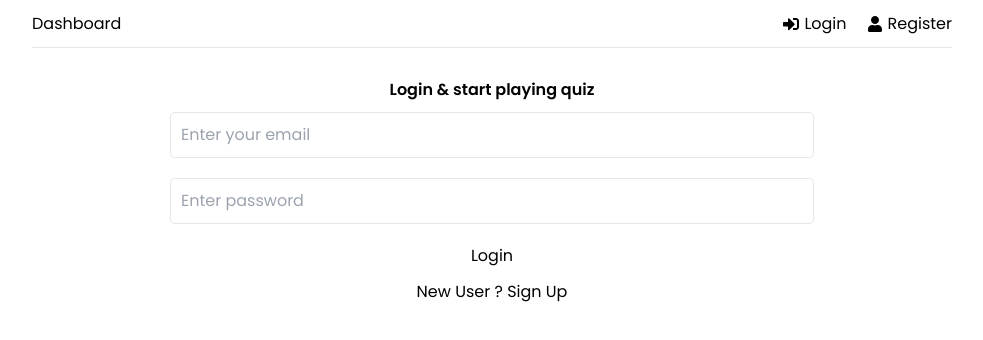
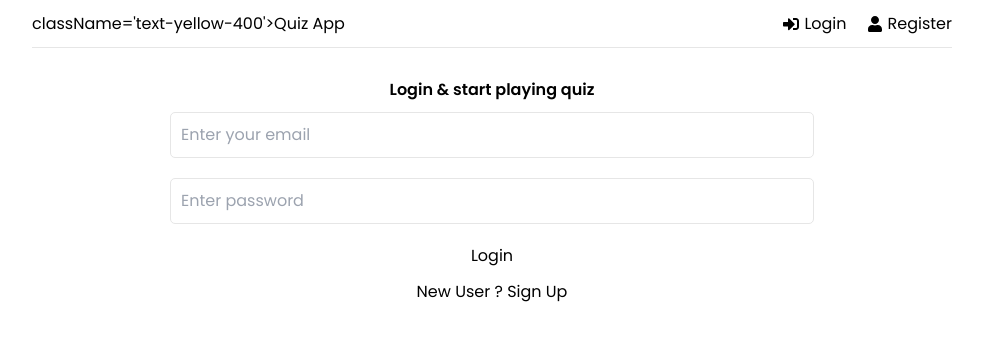
Before and after one commit to animesh156/quiz-app, a React (Vite) app in the folder frontend/: page /login in a window 1280 px wide. Shown: the top 340 px of the page, without its empty margins (148-1131 px from the left). Built offline with nearby package versions, Linux system fonts and the light colour scheme.

Commit message:
Update Header.jsx

```diff
--- a/frontend/src/components/Header.jsx
+++ b/frontend/src/components/Header.jsx
@@ -17,7 +17,7 @@ function Header() {
   return (
     <header className='header'>
      <div className='logo'>
-        <Link to='/' className='text-yellow-400'>Dashboard</Link>
+        <p>className='text-yellow-400'>Quiz App</p>
       </div>
       <ul>
         {user ? (
```
